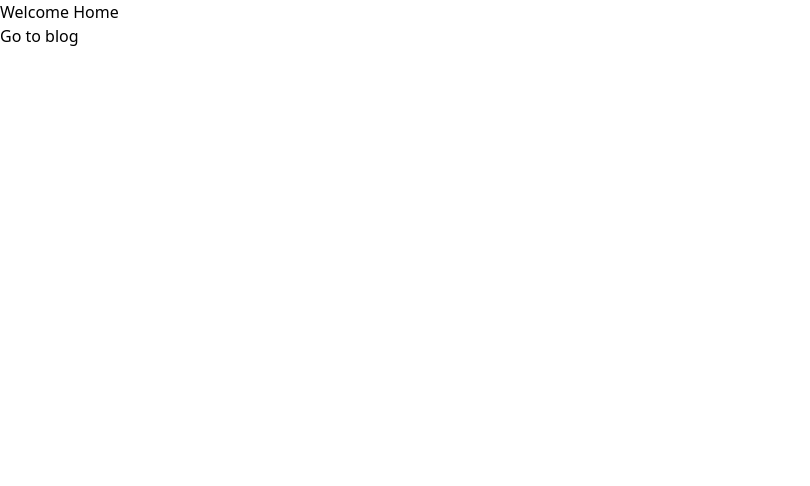
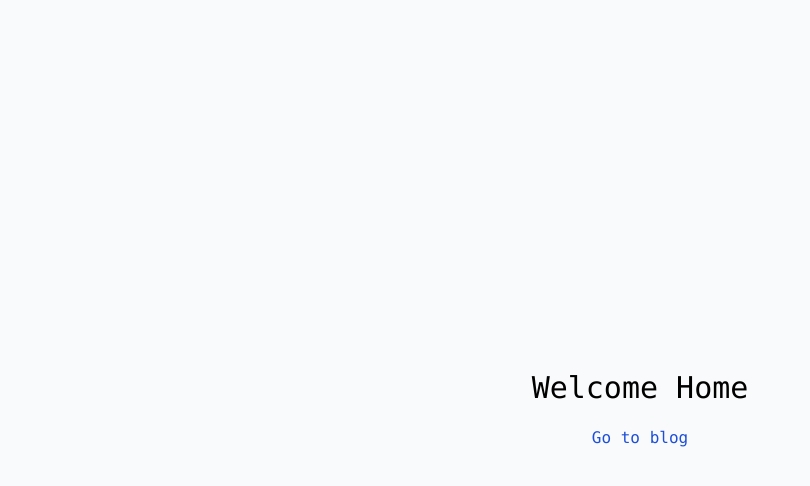
Before and after one commit to lqt93/mock-api-sample, a Next.js app: page / in a window 1280 px wide. Shown: the top 486 px of the page, without its empty margins (0-810 px from the left). Built offline with nearby package versions, Linux system fonts and the light colour scheme.

Commit message:
beautify home page

```diff
--- a/domain/Home/index.jsx
+++ b/domain/Home/index.jsx
@@ -1,9 +1,9 @@
 import Link from 'next/link';
 
 const Home = () => (
-  <div>
-    <h1> Welcome Home </h1>
-    <div>
+  <div className="w-full h-screen flex justify-center items-center flex-col bg-gray-50 font-mono">
+    <h1 className="text-3xl my-5"> Welcome Home </h1>
+    <div className="text-blue-700">
       <Link href="/blog">
         <a> Go to blog </a>
       </Link>
```
Also changed, not shown: 1 other file (tests, documents, lock files or other folders).
